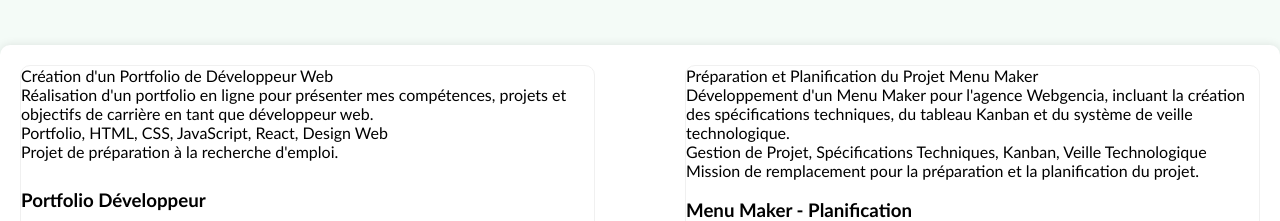
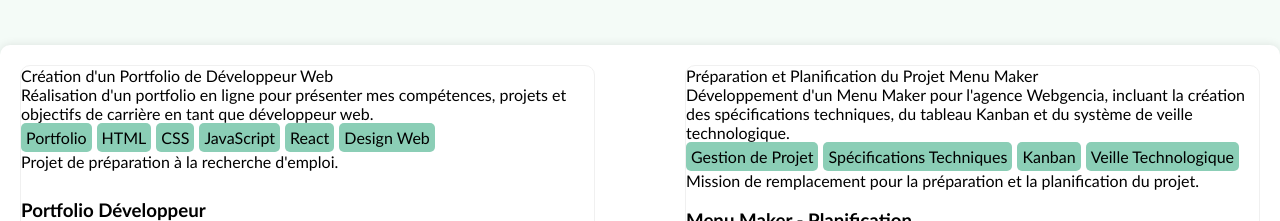
Before and after one commit to Fabienholert/portfolio, a React (Vite) app: page / in a window 1280 px wide. Shown: the part 1300-1521 px from the top of the page. Built offline with nearby package versions, Linux system fonts and the light colour scheme.

Commit message:
Ajout du composant Tag pour afficher les étiquettes dans le composant Card, et création des fichiers logo.jsx et logo.scss.

```diff
--- a/src/components/card/card.jsx
+++ b/src/components/card/card.jsx
@@ -1,5 +1,6 @@
 import React, { useEffect, useState } from "react";
-import Project from "../../assets/json/projets.json"; // Importation du fichier JSON
+import Project from "../../assets/json/projets.json";
+import Tag from "../tag/tag.jsx";
 import "./card.scss";
 
 function Card() {
@@ -18,9 +19,7 @@
             <div className="details__description">
               {project.card.details.description}
             </div>
-            <div className="details__tags">
-              {project.card.details.tags.join(", ")}
-            </div>
+            <Tag tags={project.card.details.tags} />
             <div className="details__info">{project.card.details.info}</div>
           </div>
           <h3 className="details__title">{project.card.title}</h3>
--- /dev/null
+++ b/src/components/tag/tag.jsx
@@ -0,0 +1,17 @@
+import "./tag.scss";
+
+export default function Tag({ tags }) {
+  if (!tags || tags.length === 0) {
+    return null;
+  }
+
+  return (
+    <div className="tag">
+      {tags.map((tag, index) => (
+        <span key={index} className="tag__item">
+          {tag}
+        </span>
+      ))}
+    </div>
+  );
+}
--- /dev/null
+++ b/src/components/tag/tag.scss
@@ -0,0 +1,9 @@
+.tag {
+  display: flex;
+  gap: 5px;
+  &__item {
+    border-radius: 5px;
+    background: #8bceb6;
+    padding: 5px;
+  }
+}
```
Also changed, not shown: src/components/logo/logo.jsx (added), src/components/logo/logo.scss (added).
